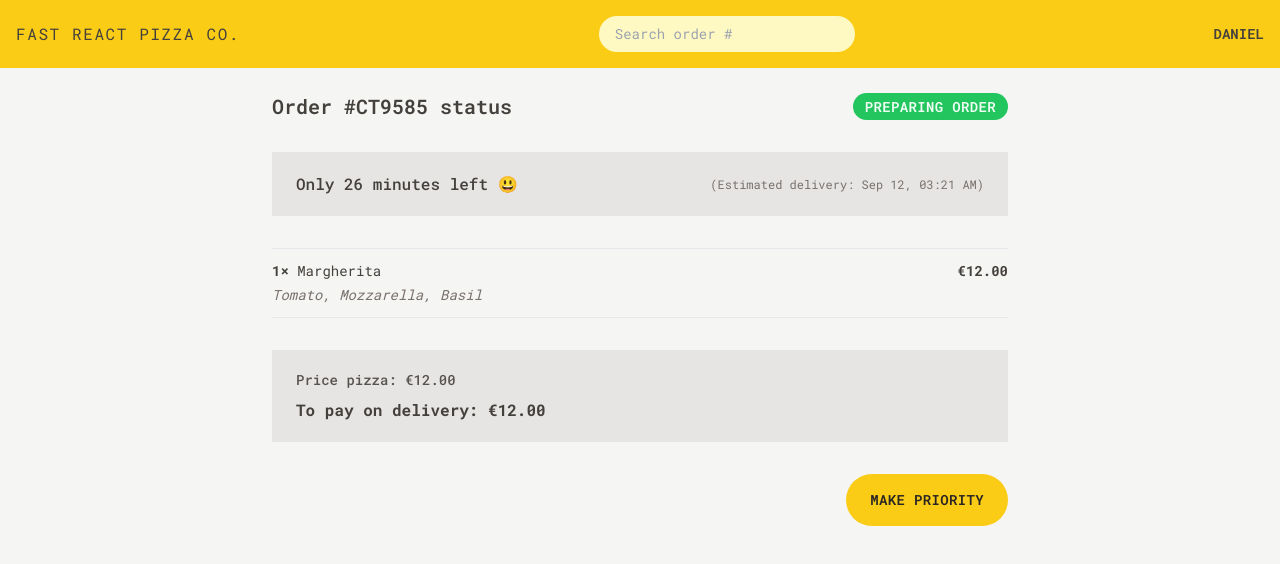
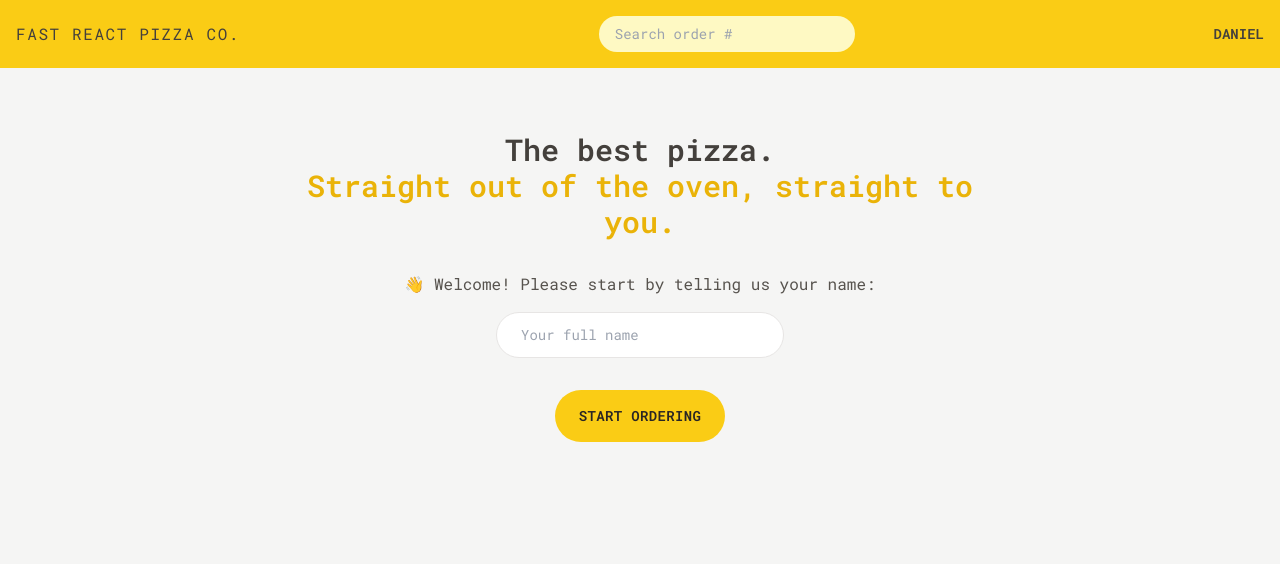
Before and after one commit to DanielArzani/fast-react-pizza, a React (Vite) app: page / in a window 1280 px wide. Shown: the top 564 px of the page. Built offline with nearby package versions, Linux system fonts and the light colour scheme.

Commit message:
add comments to my components

```diff
--- a/src/components/app/App.tsx
+++ b/src/components/app/App.tsx
@@ -1,5 +1,5 @@
 import React from 'react';
-import StatusPage from '../../pages/StatusPage';
+import HomePage from '../../pages/HomePage';
 
 /**
  * A pizza ordering application
@@ -7,7 +7,7 @@ import StatusPage from '../../pages/StatusPage';
 function App() {
   return (
     <div className='center relative min-h-full'>
-      <StatusPage />
+      <HomePage />
     </div>
   );
 }
--- a/src/pages/HomePage/HomePage.tsx
+++ b/src/pages/HomePage/HomePage.tsx
@@ -6,8 +6,12 @@ import SignupForm from '../../components/SignupForm';
 import HomepageButton from '../../components/HomepageButton';
 
 /**
- * The initial page a user will see, also doubles as the sign in page
+ * HomePage Component:
+ * This component serves as the landing page of the application.
+ * It consists of a Header, Main section with introductory content,
+ * a signup form, and a button to redirect to the homepage.
  */
+
 function HomePage() {
   return (
     <>
```
Also changed, not shown: src/pages/MenuPage/MenuPage.tsx (+8 -0 lines), src/pages/OrderPage/OrderPage.tsx (+8 -0 lines), src/pages/StatusPage/StatusPage.tsx (+8 -0 lines).
